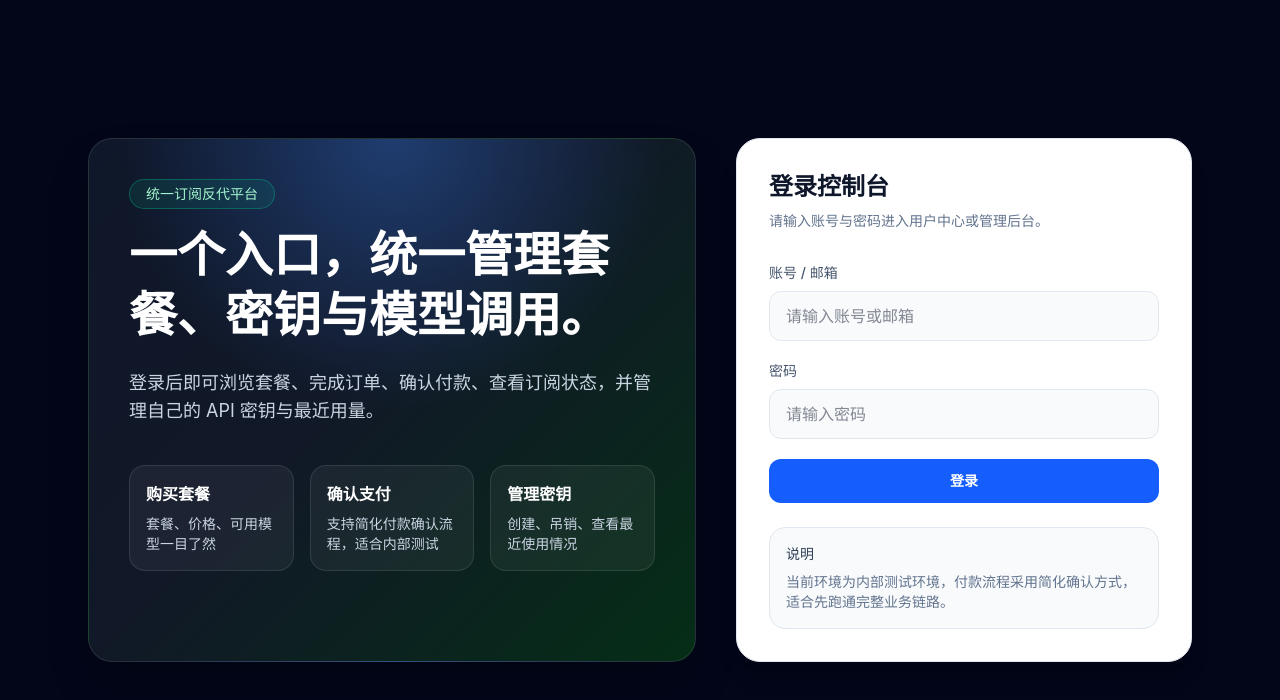
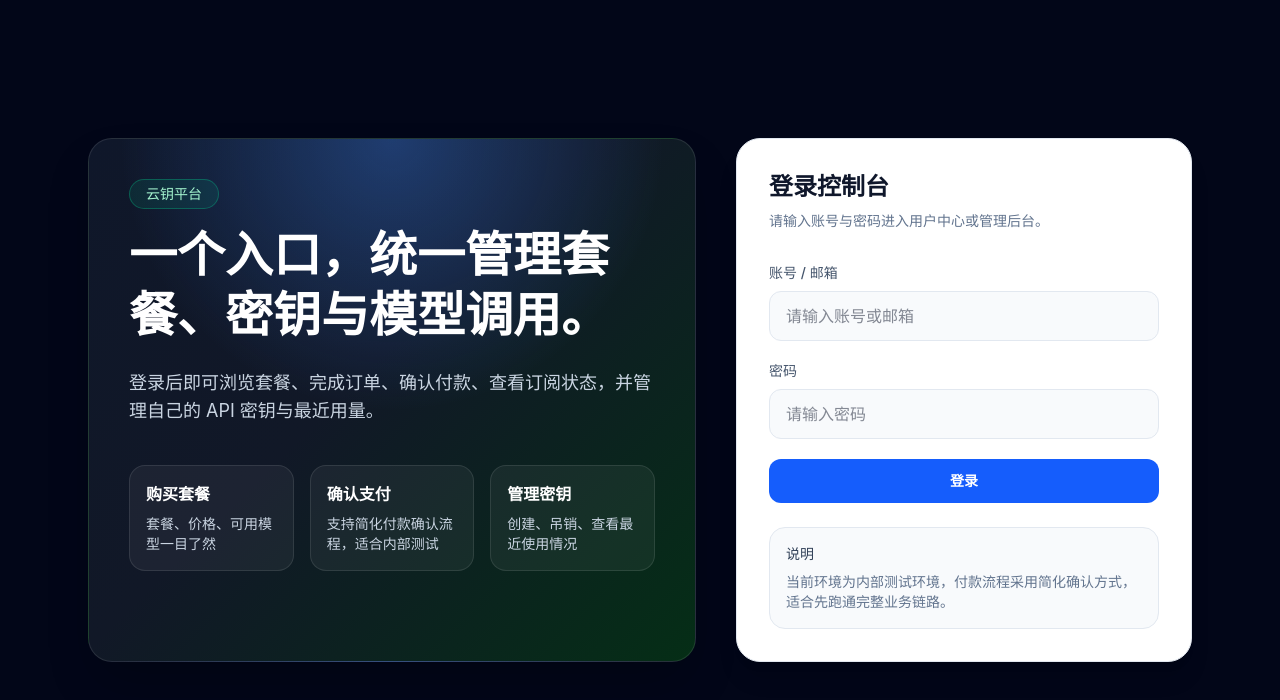
Before and after one commit to Nike232/unified-subscription-proxy, a React (Vite) app in the folder apps/web/: page /login in a window 1280 px wide. Shown: the top 700 px of the page. Built offline with nearby package versions, Linux system fonts and the light colour scheme; no server answers.

Commit message:
Rename platform brand to 云钥平台

```diff
--- a/apps/web/index.html
+++ b/apps/web/index.html
@@ -4,7 +4,7 @@
     <meta charset="UTF-8" />
     <link rel="icon" type="image/svg+xml" href="/favicon.svg" />
     <meta name="viewport" content="width=device-width, initial-scale=1.0" />
-    <title>统一订阅反代平台</title>
+    <title>云钥平台</title>
   </head>
   <body>
     <div id="root"></div>
--- a/apps/web/src/layouts/RootLayout.tsx
+++ b/apps/web/src/layouts/RootLayout.tsx
@@ -20,7 +20,7 @@ export default function RootLayout() {
       <aside className="w-64 bg-slate-900 text-white flex flex-col transition-all">
         <div className="h-16 flex items-center px-6 border-b border-slate-800">
           <h1 className="text-xl font-bold bg-gradient-to-r from-blue-400 to-emerald-400 bg-clip-text text-transparent">
-            统一反代平台
+            云钥平台
           </h1>
         </div>
         <nav className="flex-1 py-4 px-3 space-y-1">
--- a/apps/web/src/pages/LoginPage.tsx
+++ b/apps/web/src/pages/LoginPage.tsx
@@ -36,7 +36,7 @@ export default function LoginPage() {
         <div className="grid w-full gap-10 lg:grid-cols-[1.2fr_0.9fr]">
           <section className="rounded-3xl border border-white/10 bg-[radial-gradient(circle_at_top,_rgba(59,130,246,0.35),_transparent_45%),linear-gradient(135deg,#0f172a,#111827_45%,#052e16)] p-10 shadow-2xl">
             <p className="mb-4 inline-flex rounded-full border border-emerald-400/30 bg-emerald-400/10 px-4 py-1 text-sm text-emerald-200">
-              统一订阅反代平台
+              云钥平台
             </p>
             <h1 className="text-4xl font-bold leading-tight md:text-5xl">一个入口，统一管理套餐、密钥与模型调用。</h1>
             <p className="mt-6 max-w-2xl text-lg text-slate-300">
```
Also changed, not shown: 2 other files (tests, documents, lock files or other folders).
